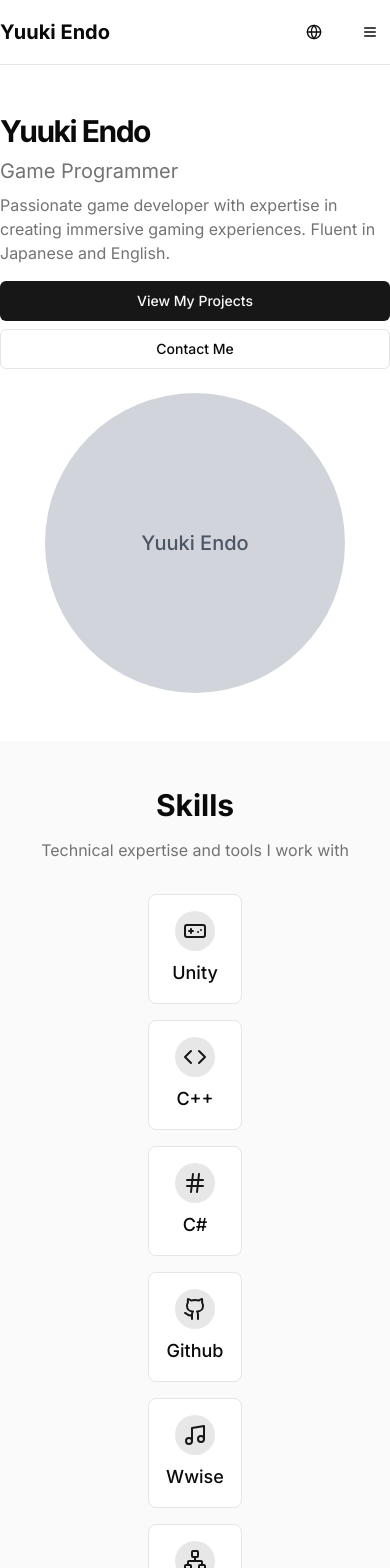
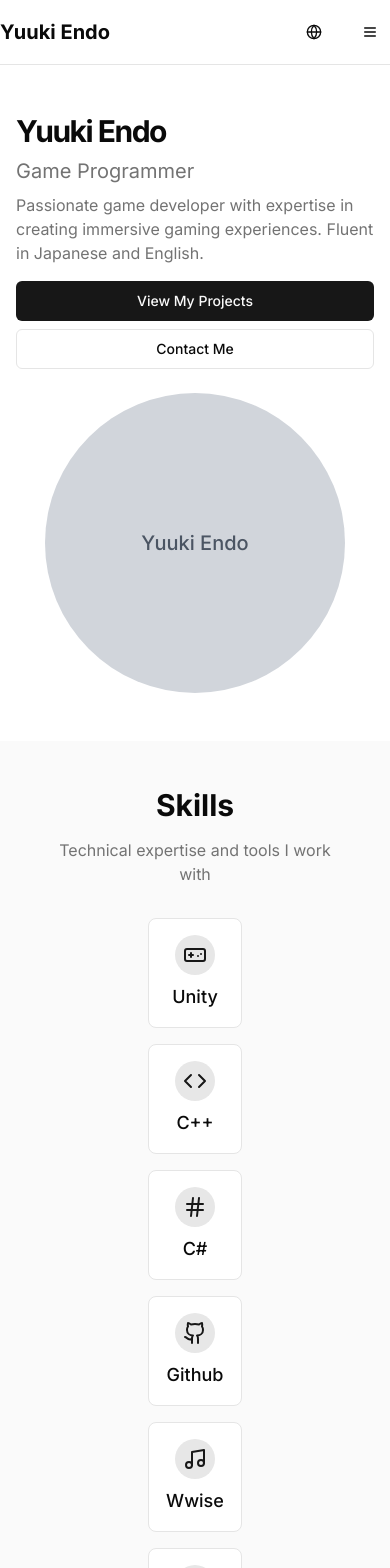
Before and after one commit to YuukiEndo/yuukiendo.github.io, a Next.js app: page / in a window 390 px wide. Shown: the top 1568 px of the page. Built offline with nearby package versions, Linux system fonts and the light colour scheme.

Commit message:
centering

```diff
--- a/app/page.tsx
+++ b/app/page.tsx
@@ -15,7 +15,7 @@ export default function Home() {
     <div className="flex min-h-screen flex-col">
       <SiteHeader />
       <main className="flex-1">
-        <section className="container py-12 md:py-24 lg:py-32">
+        <section className="container mx-auto px-4 py-12 md:py-24 lg:py-32">
           <div className="grid gap-6 lg:grid-cols-[1fr_400px] lg:gap-12">
             <div className="flex flex-col justify-center space-y-4">
               <div className="space-y-2">
@@ -45,7 +45,7 @@ export default function Home() {
           </div>
         </section>
 
-        <section className="container py-12 md:py-24 lg:py-32 bg-muted/50">
+        <section className="container mx-auto px-4 py-12 md:py-24 lg:py-32 bg-muted/50">
           <div className="mx-auto flex max-w-[58rem] flex-col items-center justify-center gap-4 text-center">
             <h2 className="text-3xl font-bold leading-[1.1] sm:text-3xl md:text-5xl">{t("skills.title")}</h2>
             <p className="max-w-[85%] leading-normal text-muted-foreground sm:text-lg sm:leading-7">
@@ -70,7 +70,7 @@ export default function Home() {
           </div>
         </section>
 
-        <section className="container py-12 md:py-24 lg:py-32">
+        <section className="container mx-auto px-4 py-12 md:py-24 lg:py-32">
           <div className="mx-auto flex max-w-[58rem] flex-col items-center justify-center gap-4 text-center">
             <h2 className="text-3xl font-bold leading-[1.1] sm:text-3xl md:text-5xl">{t("projects.title")}</h2>
             <p className="max-w-[85%] leading-normal text-muted-foreground sm:text-lg sm:leading-7">
@@ -156,7 +156,7 @@ export default function Home() {
           </div>
         </section>
 
-        <section className="container py-12 md:py-24 lg:py-32 bg-muted/50">
+        <section className="container mx-auto px-4 py-12 md:py-24 lg:py-32 bg-muted/50">
           <div className="mx-auto flex max-w-[58rem] flex-col items-center justify-center gap-4 text-center">
             <h2 className="text-3xl font-bold leading-[1.1] sm:text-3xl md:text-5xl">{t("blog.title")}</h2>
             <p className="max-w-[85%] leading-normal text-muted-foreground sm:text-lg sm:leading-7">
@@ -202,7 +202,7 @@ export default function Home() {
           </div>
         </section>
 
-        <section className="container py-12 md:py-24 lg:py-32">
+        <section className="container mx-auto px-4 py-12 md:py-24 lg:py-32">
           <div className="mx-auto flex max-w-[58rem] flex-col items-center justify-center gap-4 text-center">
             <h2 className="text-3xl font-bold leading-[1.1] sm:text-3xl md:text-5xl">{t("contact.title")}</h2>
             <p className="max-w-[85%] leading-normal text-muted-foreground sm:text-lg sm:leading-7">
```
